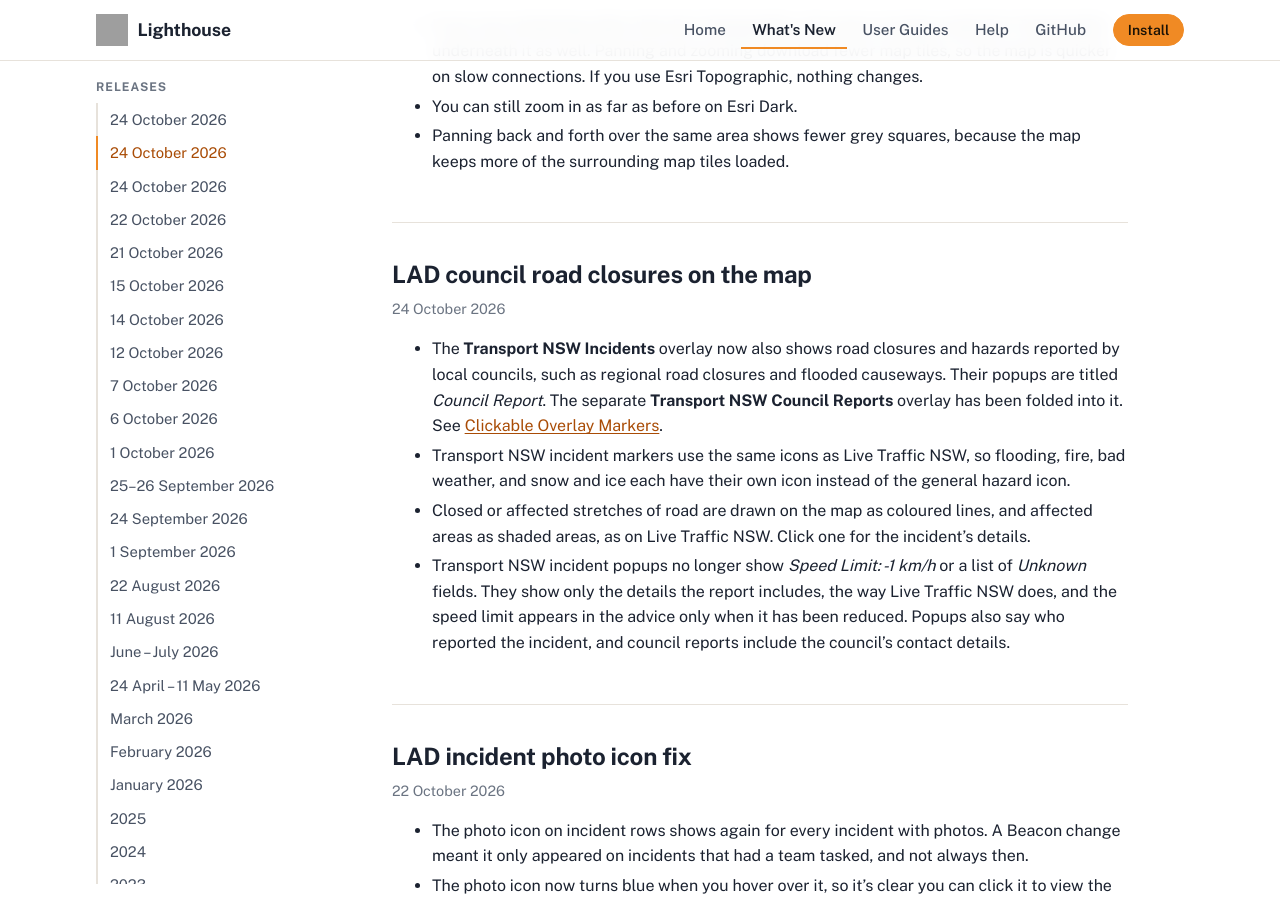
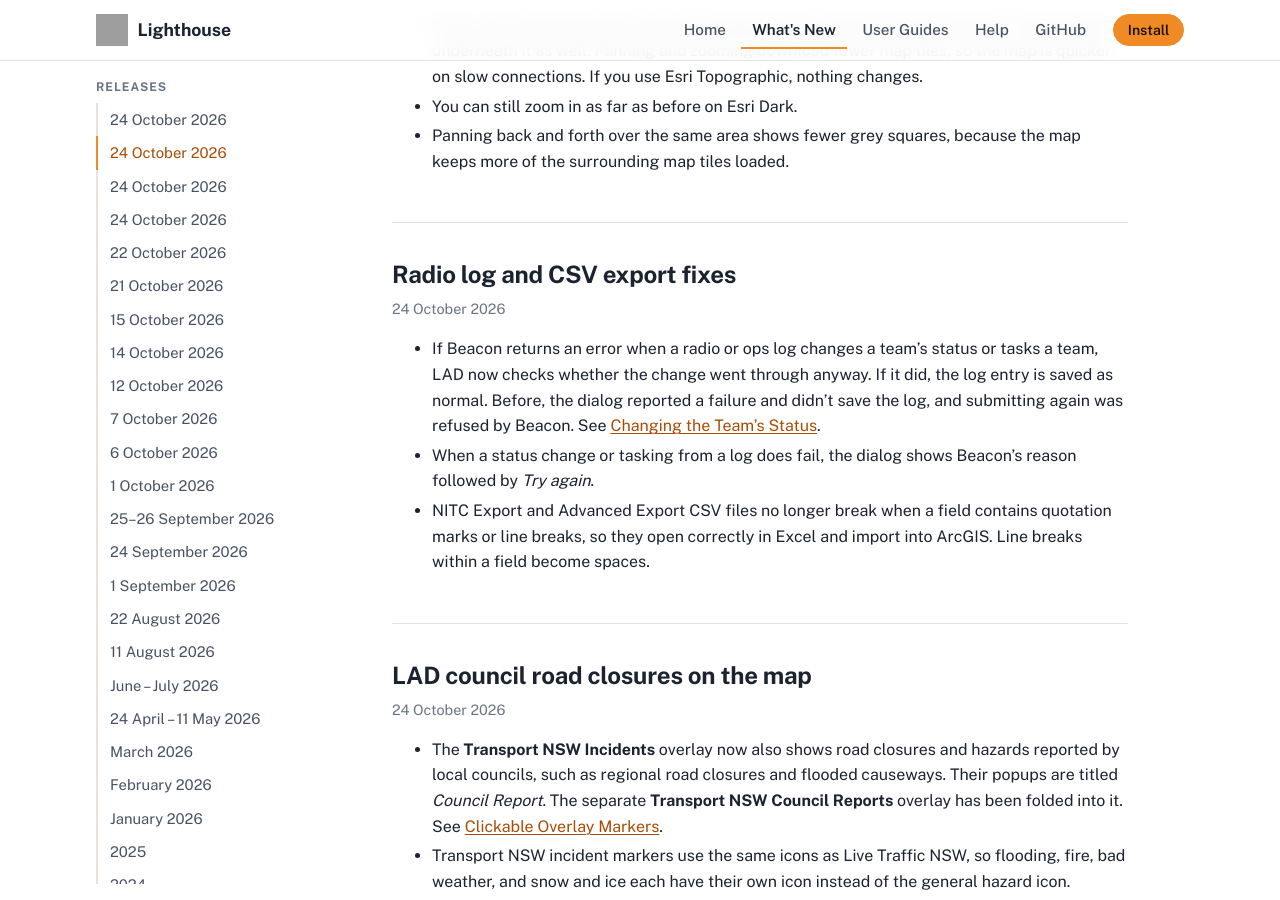
Before and after one commit to NSWSESMembers/lighthouse.ses.nsw.gov.au, a Jekyll site: the page built from preview/whats-new/index.md, in a window 1280 px wide and 900 px high, scrolled down 912 px. Built offline with Jekyll 4.4.1, drawn with Linux system fonts in a browser that asks for light colours; grey boxes are pictures that could not be loaded.

Commit message:
Sync preview docs from NSWSESMembers/Lighthouse@3bc74ca (master-dev)

```diff
--- a/_data/lad_guide_preview.yml
+++ b/_data/lad_guide_preview.yml
@@ -1,2 +1,2 @@
-version_name: "2026.10.24 build 679c47b"
-commit: "679c47bf022e2baed69472467ca32e17476f4bcb"
+version_name: "2026.10.24 build 3bc74ca"
+commit: "3bc74cac00bf3187e13e3b6a93320c815e8ba640"
--- a/preview/whats-new/index.md
+++ b/preview/whats-new/index.md
@@ -33,6 +33,14 @@ The home page shows the first three `##` entries, so keep the title short.
 - If you use a basemap other than Esri Topographic, the map no longer loads Esri Topographic underneath it as well. Panning and zooming download fewer map tiles, so the map is quicker on slow connections. If you use Esri Topographic, nothing changes.
 - You can still zoom in as far as before on Esri Dark.
 - Panning back and forth over the same area shows fewer grey squares, because the map keeps more of the surrounding map tiles loaded.
+
+## Radio log and CSV export fixes
+
+*24 October 2026*
+
+- If Beacon returns an error when a radio or ops log changes a team's status or tasks a team, LAD now checks whether the change went through anyway. If it did, the log entry is saved as normal. Before, the dialog reported a failure and didn't save the log, and submitting again was refused by Beacon. See [Changing the Team's Status](/preview/guides/lad/logs-and-messages.html#changing-the-teams-status).
+- When a status change or tasking from a log does fail, the dialog shows Beacon's reason followed by *Try again*.
+- NITC Export and Advanced Export CSV files no longer break when a field contains quotation marks or line breaks, so they open correctly in Excel and import into ArcGIS. Line breaks within a field become spaces.
 
 ## LAD council road closures on the map
 
```
Also changed, not shown: preview/guides/lad/situation-map.md (+1 -1 lines).
